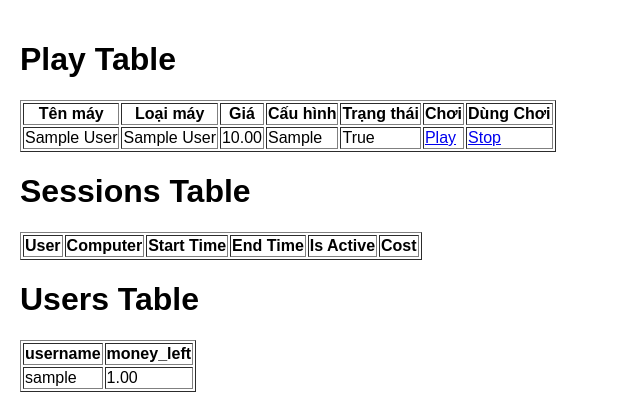
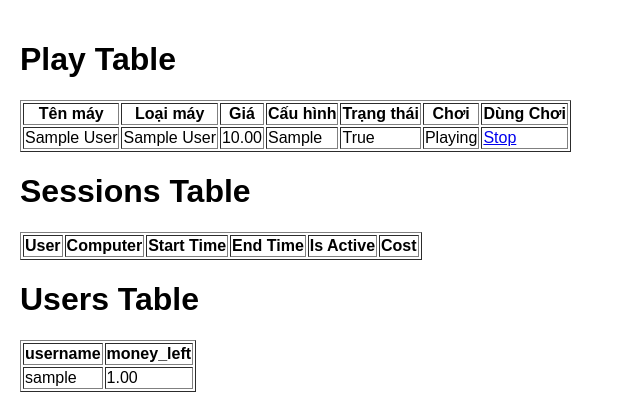
Before and after one commit to NguyennMinhh/net-cafe, a Django app: page /staff/test/ in a window 1280 px wide. Shown: the part 46-466 px from the top of the page, without its empty margins (0-640 px from the left). Run offline with Django 5.2, Linux system fonts and the light colour scheme; tables that the repository leaves empty hold one stand-in row (values such as "Sample post"); lists and menus that the app fills with data are empty.

Commit message:
add compiled Python files to __pycache__ directories and update test template with play/stop status indicators

```diff
--- a/Staff/templates/staff/test.html
+++ b/Staff/templates/staff/test.html
@@ -19,8 +19,18 @@
             <td> {{computer.computer_type.price_per_hour}} </td>
             <td> {{computer.computer_type.graphics_card}} </td>
             <td> {{computer.is_active}} </td>
-            <td> <a href="{% url 'staff:play' computer.id %}">Play</a> </td>
-            <td> <a href="{% url 'staff:stop' computer.id %}">Stop</a> </td>
+            <td>
+                {% if computer.is_active %}
+                    Playing
+                {% else %}
+                    <a href="{% url 'staff:play' computer.id %}">Play</a> </td>
+                {% endif %}
+            <td>
+                {% if not computer.is_active %}
+                    Not Playing
+                {% else %}
+                    <a href="{% url 'staff:stop' computer.id %}">Stop</a> </td>
+                {% endif %}
         </tr>
     {% endfor %}
 </table>
```
